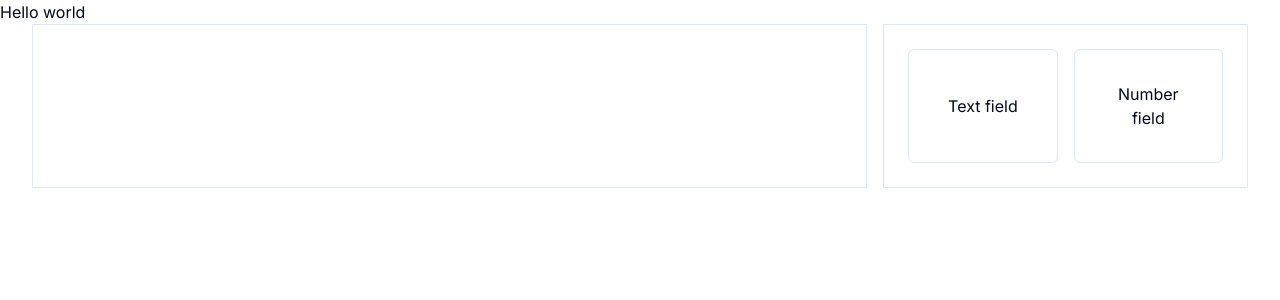
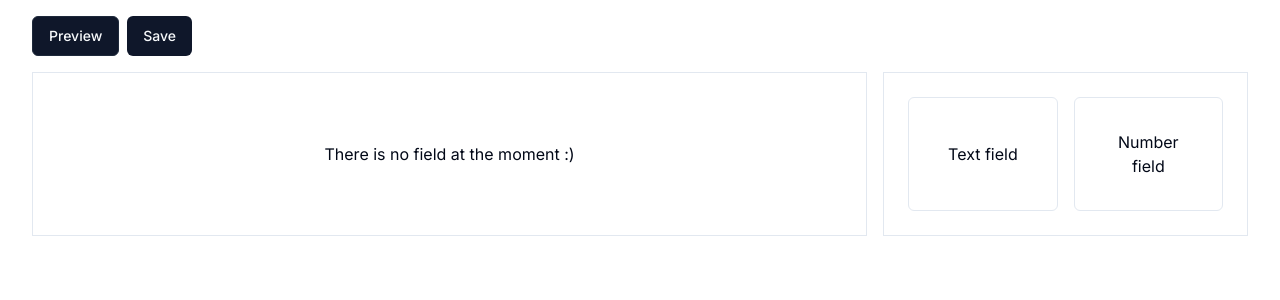
Before and after one commit to terryhycheng/form-builder, a Next.js app: page / in a window 1280 px wide. Shown: the top 300 px of the page. Built offline with nearby package versions, Linux system fonts and the light colour scheme.

Commit message:
Added `react-tostify` and preview function

```diff
--- a/app/layout.tsx
+++ b/app/layout.tsx
@@ -2,6 +2,7 @@ import type { Metadata } from 'next';
 import { cn } from '@/lib/utils';
 import { Inter as FontSans } from 'next/font/google';
 import './globals.css';
+import ToastifyWrapper from '@/components/ToastifyWrapper';
 
 export const fontSans = FontSans({
     subsets: ['latin'],
@@ -17,6 +18,7 @@ export default function RootLayout({ children }: { children: React.ReactNode })
     return (
         <html lang="en">
             <body className={cn('min-h-screen bg-background font-sans antialiased', fontSans.variable)}>
+                <ToastifyWrapper />
                 {children}
             </body>
         </html>
--- a/app/page.tsx
+++ b/app/page.tsx
@@ -2,8 +2,7 @@ import Builder from '@/components/Builder';
 
 export default function Home() {
     return (
-        <main>
-            <h1>Hello world</h1>
+        <main className="container">
             <Builder />
         </main>
     );
--- a/components/Builder.tsx
+++ b/components/Builder.tsx
@@ -3,10 +3,16 @@
 import React from 'react';
 
 import { type BasicField, FieldType } from '../types/fields';
+import { Button } from '@/components/ui/button';
 import Field from './Field';
+import { clsx } from 'clsx';
+import { Input } from './ui/input';
+import slugify from 'slugify';
+import { toast } from 'react-toastify';
 
 const Builder = () => {
     const [fields, setFields] = React.useState<BasicField[]>([]);
+    const [isPreview, setIsPreview] = React.useState(false);
 
     const createField = (type: FieldType) => {
         setFields((prev) => [
@@ -14,29 +20,50 @@ const Builder = () => {
             {
                 id: crypto.randomUUID(),
                 type,
+                label: '',
+                placeholder: '',
             },
         ]);
     };
 
-    console.log(fields);
-
     return (
         <>
-            <section className="flex gap-4 container">
-                <div className="border flex-1 p-10">
-                    {/* <form action={() => {}}>
-                        <label htmlFor={slugify(textField.label)}>{textField.label}</label>
-                        <Input
-                            type={textField.type}
-                            id={slugify(textField.label)}
-                            name={slugify(textField.label)}
-                            placeholder={textField.placeholder}
-                        />
-                    </form> */}
-                    <form action={() => {}}>
-                        {fields.map((field) => (
-                            <Field key={field.id} field={field} setFields={setFields} />
-                        ))}
+            <section className="my-4 flex">
+                <div className="space-x-2">
+                    <Button
+                        className={clsx('border border-slate-800', {
+                            'bg-white text-gray-300 border-gray-300 hover:bg-gray-100': isPreview,
+                        })}
+                        onClick={() => setIsPreview((prev) => !prev)}
+                    >
+                        Preview
+                    </Button>
+                    <Button onClick={() => toast('Hello')}>Save</Button>
+                </div>
+            </section>
+            <section className="flex gap-4">
+                <div className="border flex-1 p-10 flex">
+                    <form action={() => {}} className="flex-1 flex justify-center items-center flex-col">
+                        {!fields.length && <p>There is no field at the moment :)</p>}
+                        {isPreview &&
+                            !!fields.length &&
+                            fields.map((field) => (
+                                <div key={field.id} className="my-2 w-full">
+                                    <label htmlFor={slugify(field.label)}>{field.label}</label>
+                                    <Input
+                                        type={field.type}
+                                        id={slugify(field.label)}
+                                        name={slugify(field.label)}
+                                        placeholder={field.placeholder}
+                                    />
+                                </div>
+                            ))}
+                        {!isPreview &&
+                            fields.map((field) => (
+                                <div key={field.id} className="border rounded-md mt-4 overflow-hidden w-full">
+                                    <Field field={field} setFields={setFields} />
+                                </div>
+                            ))}
                     </form>
                 </div>
                 <div className="border w-[30%] p-6">
--- a/components/NumberField.tsx
+++ b/components/NumberField.tsx
@@ -14,7 +14,7 @@ const NumberField = ({
     setFields: React.Dispatch<React.SetStateAction<BasicField[]>>;
 }) => {
     return (
-        <div className="border rounded-md mt-4 overflow-hidden">
+        <>
             <FieldHeader field={field} heading="Number Field" setFields={setFields} />
             <hr />
             <div className="space-y-4 p-6">
@@ -54,7 +54,7 @@ const NumberField = ({
                     </label>
                 </div>
             </div>
-        </div>
+        </>
     );
 };
 
--- a/components/TextField.tsx
+++ b/components/TextField.tsx
@@ -14,7 +14,7 @@ const TextField = ({
     setFields: React.Dispatch<React.SetStateAction<BasicField[]>>;
 }) => {
     return (
-        <div className="border rounded-md mt-4 overflow-hidden">
+        <>
             <FieldHeader field={field} heading="Text Field" setFields={setFields} />
             <hr />
             <div className="space-y-4 p-6">
@@ -54,7 +54,7 @@ const TextField = ({
                     </label>
                 </div>
             </div>
-        </div>
+        </>
     );
 };
 
--- /dev/null
+++ b/components/ToastifyWrapper.tsx
@@ -0,0 +1,11 @@
+'use client';
+
+import React from 'react';
+import { ToastContainer } from 'react-toastify';
+import 'react-toastify/dist/ReactToastify.css';
+
+const ToastifyWrapper = () => {
+    return <ToastContainer />;
+};
+
+export default ToastifyWrapper;
--- a/lib/helpers.ts
+++ b/lib/helpers.ts
@@ -1,4 +1,9 @@
 import { BasicField } from '@/types/fields';
+import { ToastOptions } from 'react-toastify';
+
+export const toastOptions: ToastOptions = {
+    position: 'bottom-center',
+};
 
 // updates the value of a field in the globel `Fields` state
 export const changeField = (
--- a/package.json
+++ b/package.json
@@ -20,6 +20,7 @@
     "react": "^18",
     "react-dom": "^18",
     "react-hook-form": "^7.48.2",
+    "react-toastify": "^9.1.3",
     "slugify": "^1.6.6",
     "tailwind-merge": "^2.0.0",
     "tailwindcss-animate": "^1.0.7",
--- a/types/fields.d.ts
+++ b/types/fields.d.ts
@@ -3,8 +3,8 @@ export type FieldType = 'text' | 'number' | 'email';
 export interface BasicField {
     id: string;
     type: FieldType;
-    label?: string;
-    placeholder?: string;
+    label: string;
+    placeholder: string;
     value?: string | number;
     required?: boolean;
     min?: number;
```
Also changed, not shown: 1 other file (tests, documents, lock files or other folders).
